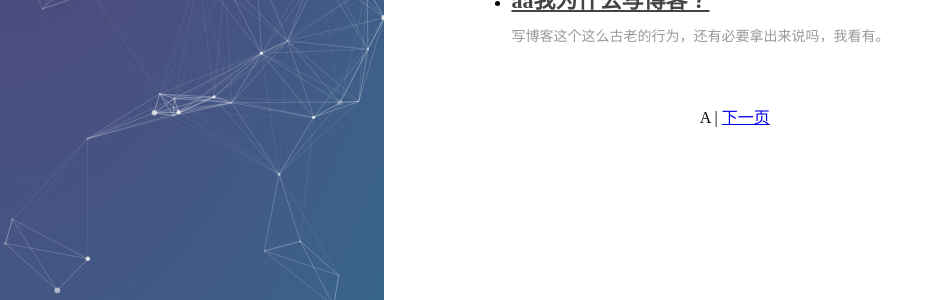
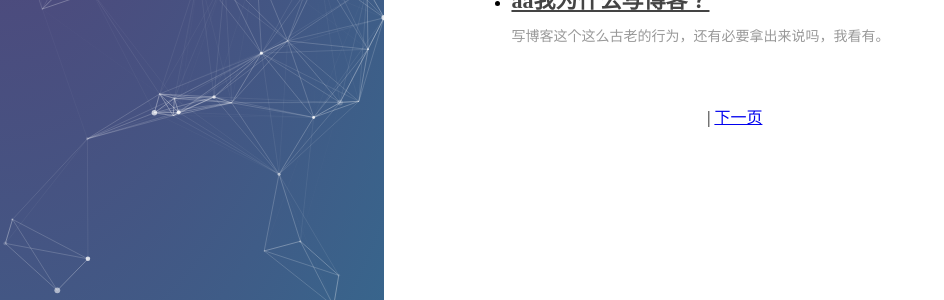
Before and after one commit to weiliua/liuwei, a Jekyll site: the page built from index.html, in a window 1280 px wide. Shown: the part 596-896 px from the top of the page, without its empty margins (0-944 px from the left). Built offline with Jekyll 4.4.1, drawn with Linux system fonts in a browser that asks for light colours; the list of posts is cut into pages by our own code.

Commit message:
提交代码

```diff
--- a/index.html
+++ b/index.html
@@ -6,14 +6,13 @@ layout: main
 <ul class="wayne-artical-list">
   {% for post in paginator.posts %}
   <li>
-    <a href="/liuwei/{{ post.url }}" class="wayne-artical-title">{{ post.title }}</a>
+    <a href="/liuwei{{ post.url }}" class="wayne-artical-title">{{ post.title }}</a>
     <div class="wayne-artical-title-desc">{{ post.description }}</div>
   </li>
   {% endfor %}
 </ul>
 
 <div style="text-align: center; margin-bottom:60px;">
-    A
     {% if paginator.previous_page %}
         <a href="{{ paginator.previous_page_path | prepend: site.baseurl | replace: '//', '/' }}">上一页</a>
     {% endif %}
```
